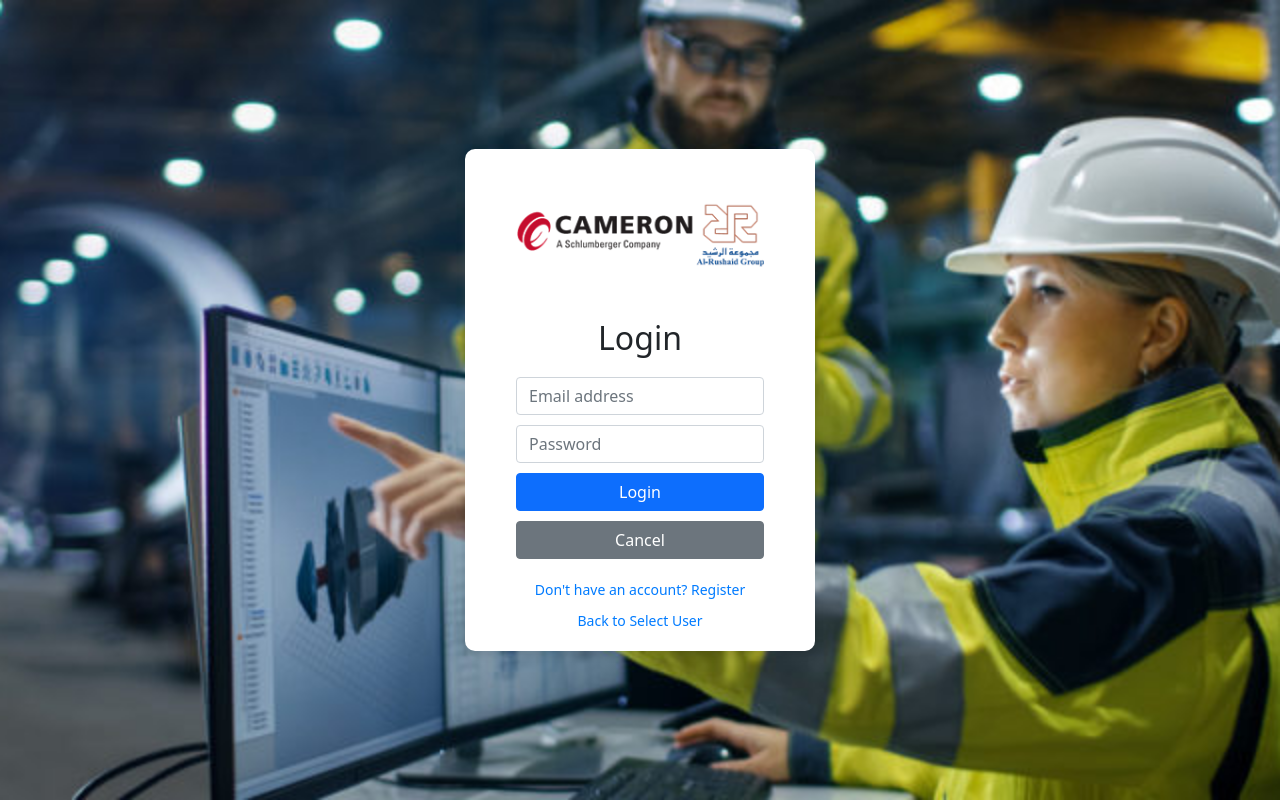
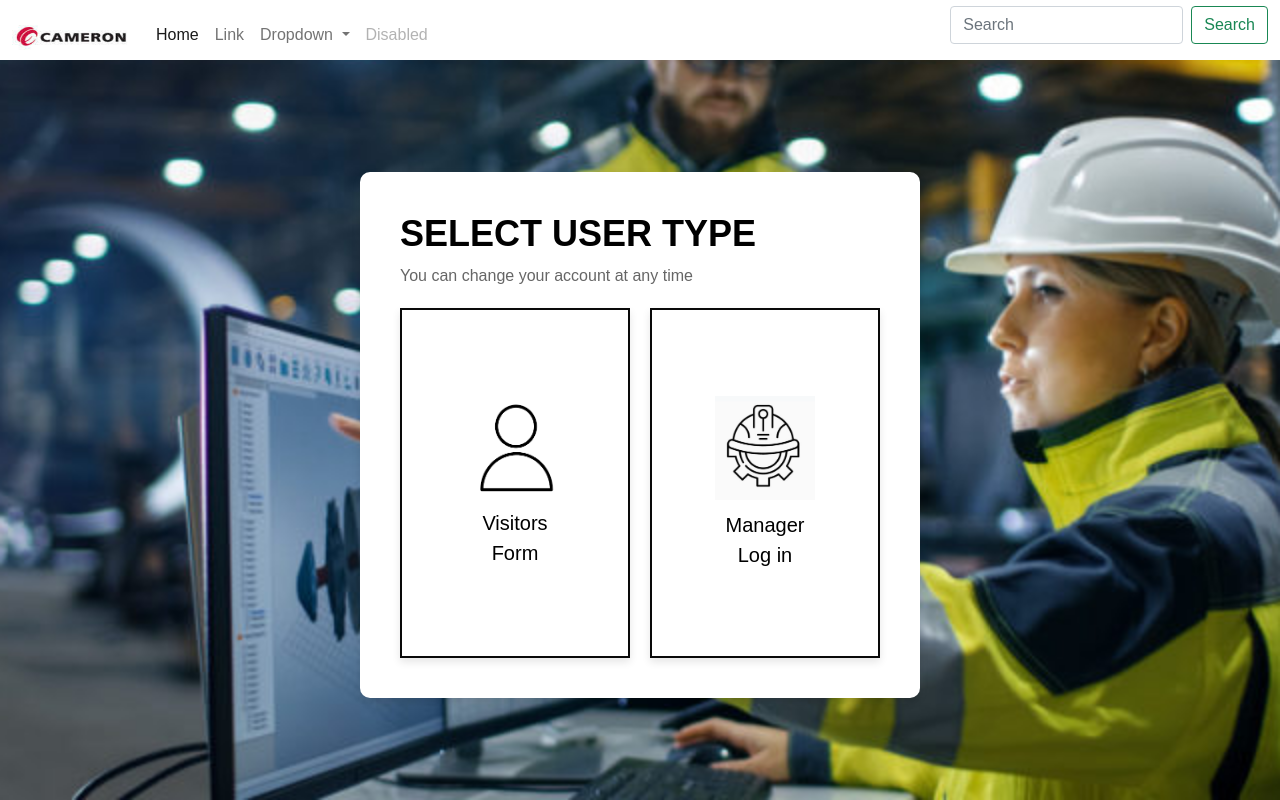
Before and after one commit to IbraimQ/VisitForm.com, a Flask app: page /login in a window 1280 px wide. Run offline with Flask 3, Linux system fonts and the light colour scheme.

Commit message:
Updated HTML files with correct paths and links

```diff
--- a/static/css/index.css
+++ b/static/css/index.css
@@ -215,3 +215,11 @@ label {
     color: #fff; /* White text color */
     margin-bottom: 5px;
 }
+body, html {
+    height: 100%;
+    margin: 0;
+    font-family: Arial, sans-serif;
+    background: url('../assets/BG-icon.jpeg') no-repeat center center fixed;
+    background-size: cover;
+    overflow-x: hidden; /* Prevent horizontal overflow */
+}
--- a/templates/login.html
+++ b/templates/login.html
@@ -3,27 +3,77 @@
 <head>
     <meta charset="UTF-8">
     <meta name="viewport" content="width=device-width, initial-scale=1.0">
-    <title>Login Page</title>
+    <title>Choice Page</title>
     <link href="https://cdn.jsdelivr.net/npm/bootstrap@5.1.3/dist/css/bootstrap.min.css" rel="stylesheet">
-    <link rel="stylesheet" href="../static/css/signup.css">
+    <link rel="stylesheet" href="static/css/index.css">
 </head>
 <body>
-    <div class="register-container">
-        <img src="../static/assets/cal.png" alt="Cameron Logo">
-        <h2>Login</h2>
-        <form action="/login" method="POST">
-            <input type="email" class="form-control" name="email" placeholder="Email address" required>
-            <input type="password" class="form-control" name="password" placeholder="Password" required>
-            <button type="submit" class="btn btn-primary">Login</button>
-            <button type="button" class="btn btn-secondary" onclick="window.location.href='signup.html'">Cancel</button>
-        </form>
-        <div class="links">
-            <a href="signup.html">Don't have an account? Register</a>
+    <!-- Navigation Bar -->
+    <nav class="navbar navbar-expand-lg navbar-light bg-white fixed-top">
+        <div class="container-fluid">
+            <a class="navbar-brand" href="#">
+                <img src="static/assets/Camreon-icon.jpeg" alt="Cameron Logo" width="120" height="50" class="d-inline-block align-top">
+            </a>
+            <button class="navbar-toggler" type="button" data-bs-toggle="collapse" data-bs-target="#navbarSupportedContent" aria-controls="navbarSupportedContent" aria-expanded="false" aria-label="Toggle navigation">
+                <span class="navbar-toggler-icon"></span>
+            </button>
+            <div class="collapse navbar-collapse" id="navbarSupportedContent">
+                <ul class="navbar-nav me-auto mb-2 mb-lg-0">
+                    <li class="nav-item">
+                        <a class="nav-link active" aria-current="page" href="#">Home</a>
+                    </li>
+                    <li class="nav-item">
+                        <a class="nav-link" href="#">Link</a>
+                    </li>
+                    <li class="nav-item dropdown">
+                        <a class="nav-link dropdown-toggle" href="#" role="button" data-bs-toggle="dropdown" aria-expanded="false">
+                            Dropdown
+                        </a>
+                        <ul class="dropdown-menu">
+                            <li><a class="dropdown-item" href="#">Action</a></li>
+                            <li><a class="dropdown-item" href="#">Another action</a></li>
+                            <li><hr class="dropdown-divider"></li>
+                            <li><a class="dropdown-item" href="#">Something else here</a></li>
+                        </ul>
+                    </li>
+                    <li class="nav-item">
+                        <a class="nav-link disabled" aria-disabled="true">Disabled</a>
+                    </li>
+                </ul>
+                <form class="d-flex" role="search">
+                    <input class="form-control me-2" type="search" placeholder="Search" aria-label="Search">
+                    <button class="btn btn-outline-success" type="submit">Search</button>
+                </form>
+            </div>
         </div>
-        <div class="back-link">
-            <a href="../index.html">Back to Select User</a>
+    </nav>
+
+    <!-- Existing Content -->
+    <div class="content">
+        <div class="main-box">
+            <div class="title-container">
+                <h1 class="page-title">SELECT USER TYPE</h1>
+                <p class="subtitle">You can change your account at any time</p>
+            </div>
+            <div class="choice-container">
+                <div class="choice-box" id="visitor-box" onclick="window.location.href='templates/form.html'">
+                    <div class="choice-card">
+                        <img src="static/assets/visitor-icon.png" alt="Visitor Icon" class="choice-image">
+                        <div class="choice-title">Visitors Form</div>
+                        <div class="choice-description">Fill out the visitor form</div>
+                    </div>
+                </div>
+                <div class="choice-box" id="manager-box" onclick="window.location.href='templates/login.html'">
+                    <div class="choice-card">
+                        <img src="static/assets/managers-icon.png" alt="Manager Icon" class="choice-image">
+                        <div class="choice-title">Manager Log in</div>
+                        <div class="choice-description">Log in to view forms assigned to you.</div>
+                    </div>
+                </div>
+            </div>
         </div>
     </div>
+
     <script src="https://cdn.jsdelivr.net/npm/bootstrap@5.1.3/dist/js/bootstrap.bundle.min.js"></script>
 </body>
 </html>
```
